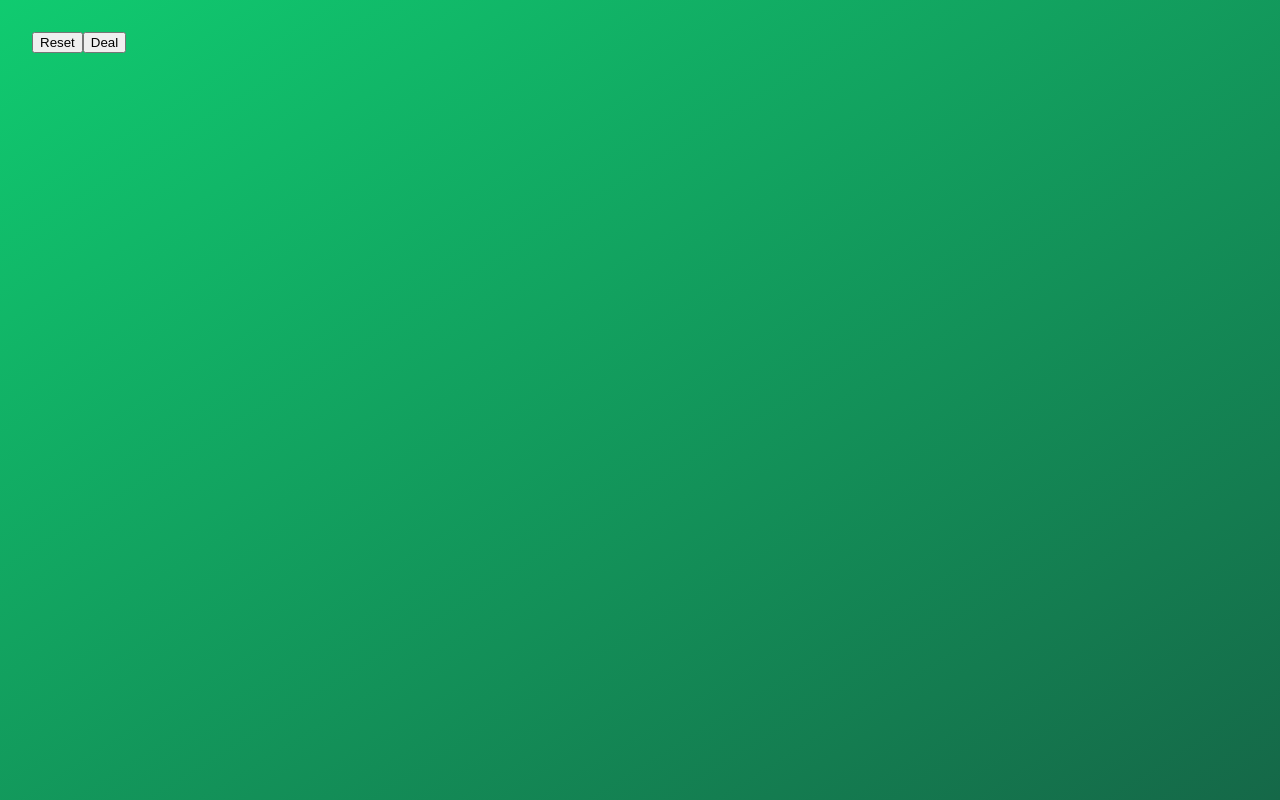
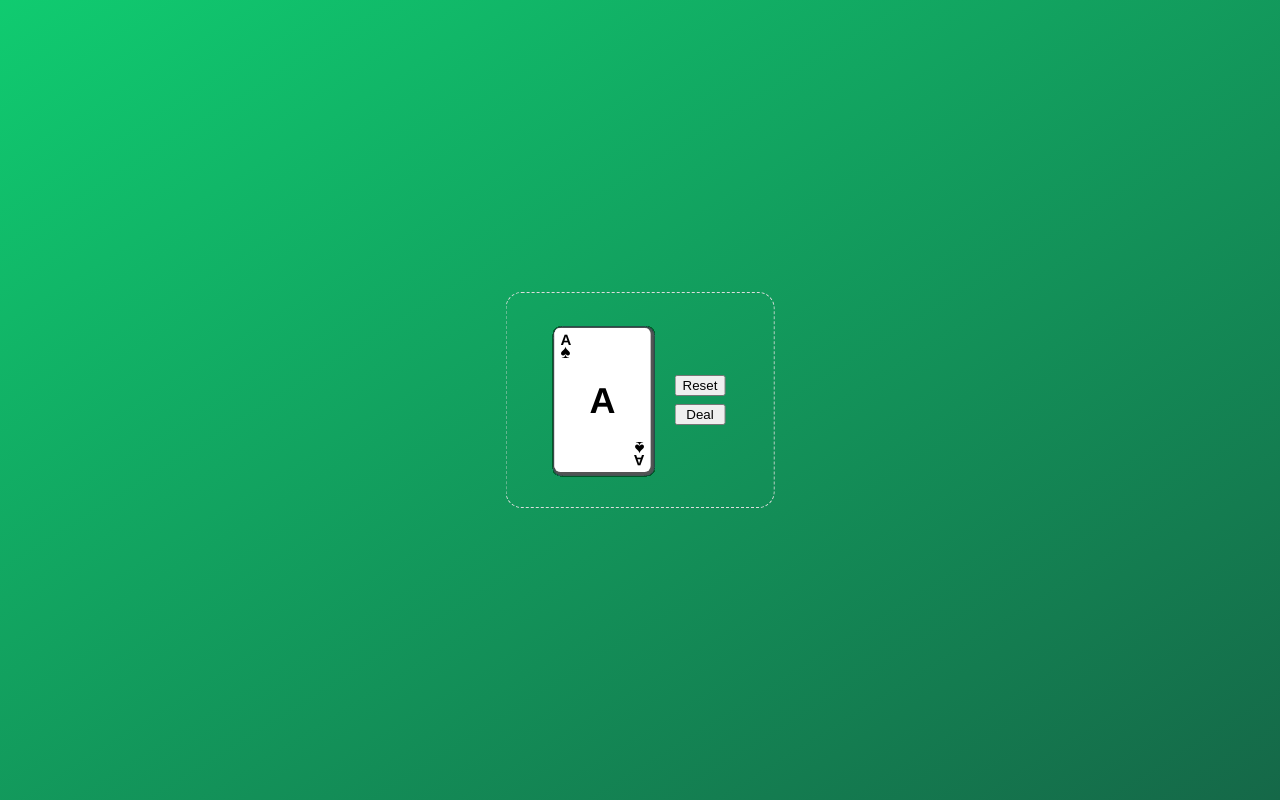
Before and after one commit to shready/bridge-hand, a Vue app: page / in a window 1280 px wide. Built offline with nearby package versions, Linux system fonts and the light colour scheme.

Commit message:
Render deck of cards on game board

```diff
--- a/src/modules/Game/Game.vue
+++ b/src/modules/Game/Game.vue
@@ -1,5 +1,14 @@
 <template>
   <board>
+    <template slot="deck">
+      <playing-card
+        v-for="card in deck.getCards()"
+        :key="`${card}`"
+        :card="card"
+        :stacked="!hasDealt"
+      />
+    </template>
+
     <button slot="actions">
       Reset
     </button>
@@ -15,12 +24,14 @@ import { CardSet } from '@/modules/Card/CardSet';
 import { Card } from '@/modules/Card/Card';
 import { Suit } from '@/modules/Card/Suit';
 import { Face } from '@/modules/Card/Face';
+import PlayingCard from '@/modules/Card/components/PlayingCard.vue';
 import Board from './components/Board.vue';
 
 @Component({
   name: 'Game',
   components: {
     Board,
+    PlayingCard,
   },
 })
 
--- a/src/modules/Game/components/Board.vue
+++ b/src/modules/Game/components/Board.vue
@@ -46,4 +46,48 @@ export default class Board extends Vue {
     overflow: hidden;
     position: relative;
   }
+
+  .board__control {
+    position: absolute;
+    top: 50%;
+    left: 50%;
+    transform: translate(-50%, -50%);
+    display: flex;
+    align-items: center;
+    padding: 2rem 3rem;
+    border: 1px dashed #ddd;
+    border-radius: 1rem;
+  }
+
+  .board__deck {
+    display: flex;
+    flex-flow: row wrap;
+    position: relative;
+    justify-content: center;
+    align-items: center;
+    width: 120px;
+    height: 150px;
+
+    .card {
+      margin-left: 1rem;
+      margin-bottom: 1rem;
+
+      &.card--stacked {
+        position: absolute;
+        top: 50%;
+        left: 0;
+        margin: 0;
+        transform: translate(0, -50%);
+      }
+    }
+  }
+
+  .board__actions {
+    display: flex;
+    flex-direction: column;
+
+    > * {
+      margin: 0.25rem 0;
+    }
+  }
 </style>
```
Also changed, not shown: 1 other file (tests, documents, lock files or other folders).
